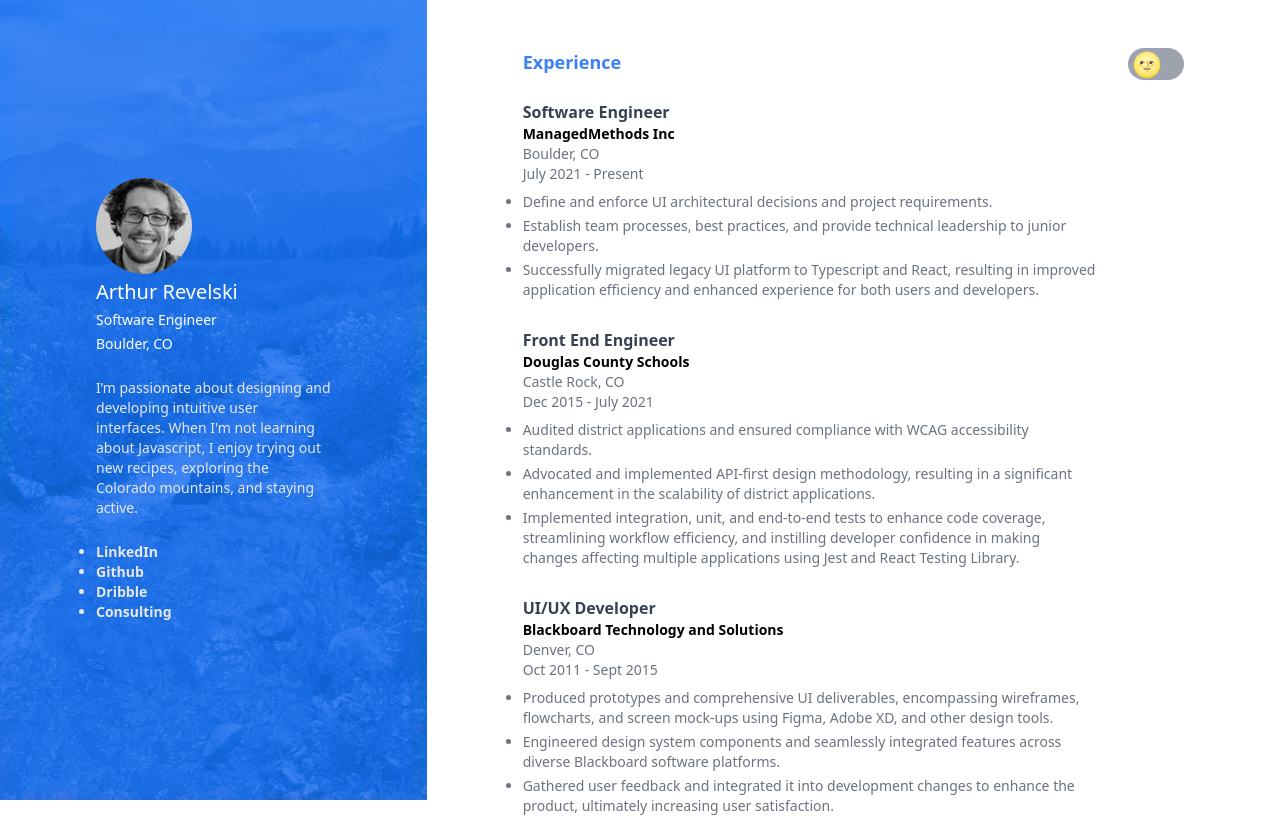
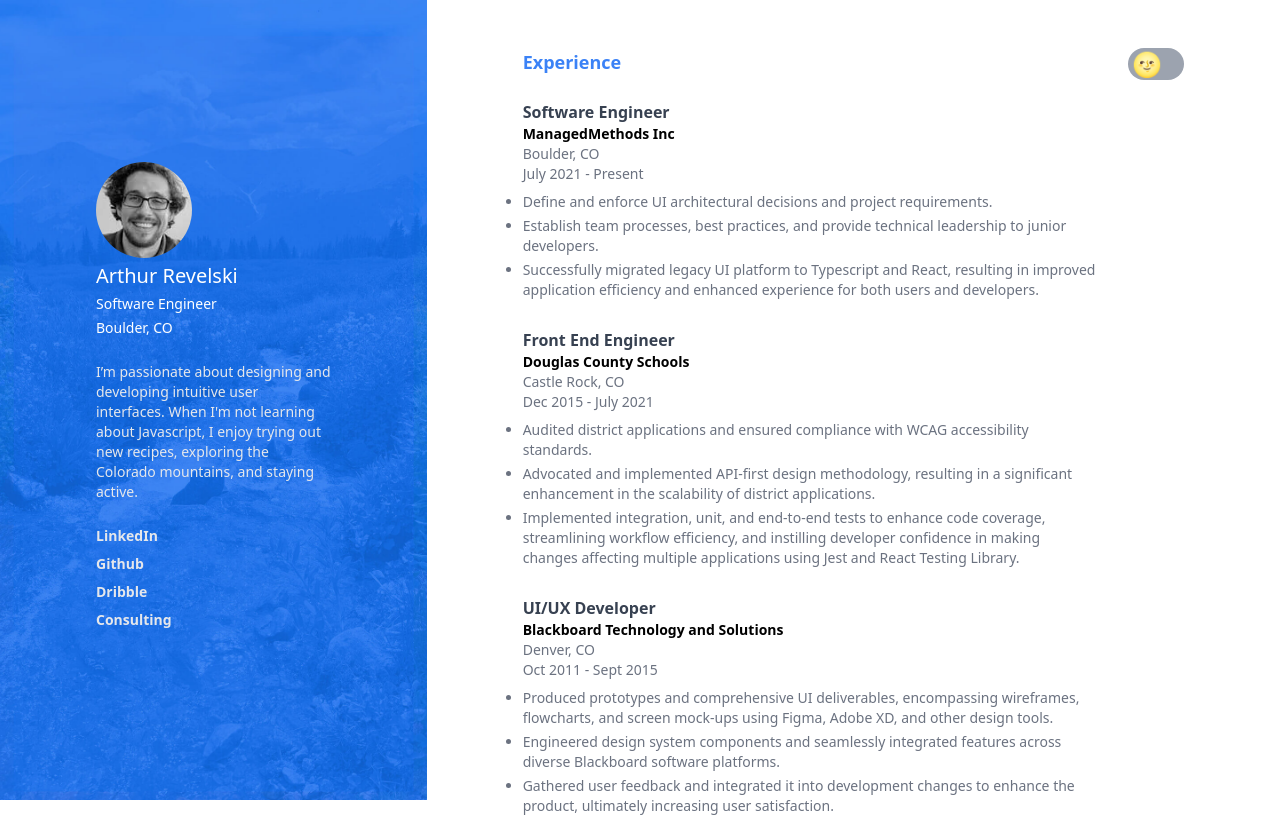
Before and after one commit to arthurgr/arevelski-nextjs-portfolio, a Next.js app: page / in a window 1280 px wide. Shown: the top 817 px of the page. Built offline with nearby package versions, Linux system fonts and the light colour scheme.

Commit message:
more design rework

```diff
--- a/components/Experience/ExperienceItem.tsx
+++ b/components/Experience/ExperienceItem.tsx
@@ -21,7 +21,7 @@ export const ExperienceItem = (props: {
       <h5 className="text-sm font-normal text-gray-500 dark:text-gray-300 mb-2">
         {props.config.time}
       </h5>
-      <ul className="text-sm font-light text-gray-500 dark:text-gray-400">
+      <ul className="text-sm font-light text-gray-500 dark:text-gray-400 list-disc">
         {props.config.description.map((e) => <li className="mb-1" key={e}>{e}</li>)}
       </ul>
     </span>
--- a/components/Header.tsx
+++ b/components/Header/Header.tsx
@@ -1,5 +1,5 @@
 import Image from "next/image";
-import Links from "./Links/Links";
+import Links from "../Links/Links";
 
 export default function Header() {
   return (
--- a/components/Links/Links.tsx
+++ b/components/Links/Links.tsx
@@ -29,7 +29,7 @@ export default function Links() {
       <ul className="text-sm font-normal">
         {config.map((e) => {
           return (
-              <li key={e.title} className="hover:underline">
+              <li key={e.title} className="hover:underline mb-2">
                 <b>
                   <a
                       href={e.href}
--- a/components/TechinalSkills/TechnicalSkillsItem.tsx
+++ b/components/TechinalSkills/TechnicalSkillsItem.tsx
@@ -9,7 +9,7 @@ export const TechnicalSkillsItem = (props: {
         <h2 className="text-sm font-bold dark:text-gray-200">
             {props.config.category}
         </h2>
-        <ul className="text-sm font-light text-gray-500 dark:text-gray-400 list-disc">
+        <ul className="text-sm font-light text-gray-500 dark:text-gray-400">
             {props.config.items.map((e) => (
                 <li key={e}>{e}</li>
             ))}
--- a/components/layout.tsx
+++ b/components/layout.tsx
@@ -1,7 +1,7 @@
 import React, { useState } from "react";
 import Head from "next/head";
 import ThemeToggle from "./Header/themeToggle";
-import Header from "./Header";
+import Header from "./Header/Header";
 
 export const siteTitle = "Arthur Revelski";
 
--- a/styles/global.css
+++ b/styles/global.css
@@ -26,7 +26,7 @@ input:checked ~ .dot {
   transform: translateX(100%);
 }
 
-ul {
-  list-style-type: initial;
-  list-style-position: outside;
-}
+/*ul {*/
+/*  list-style-type: initial;*/
+/*  list-style-position: outside;*/
+/*}*/
```
